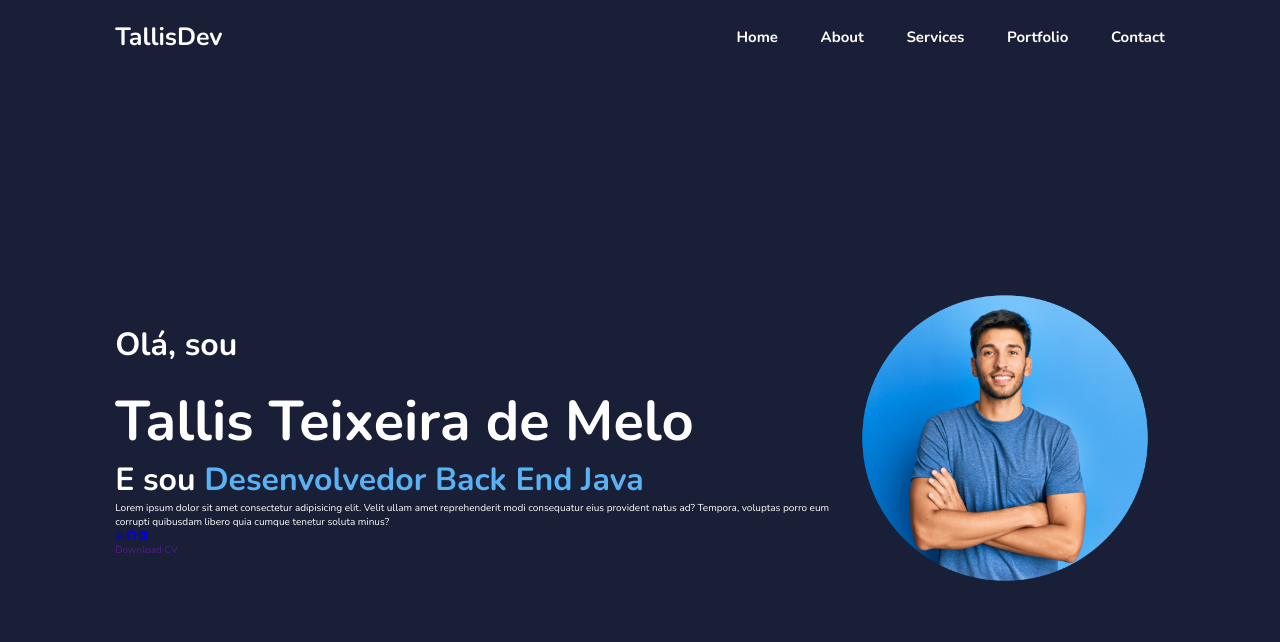
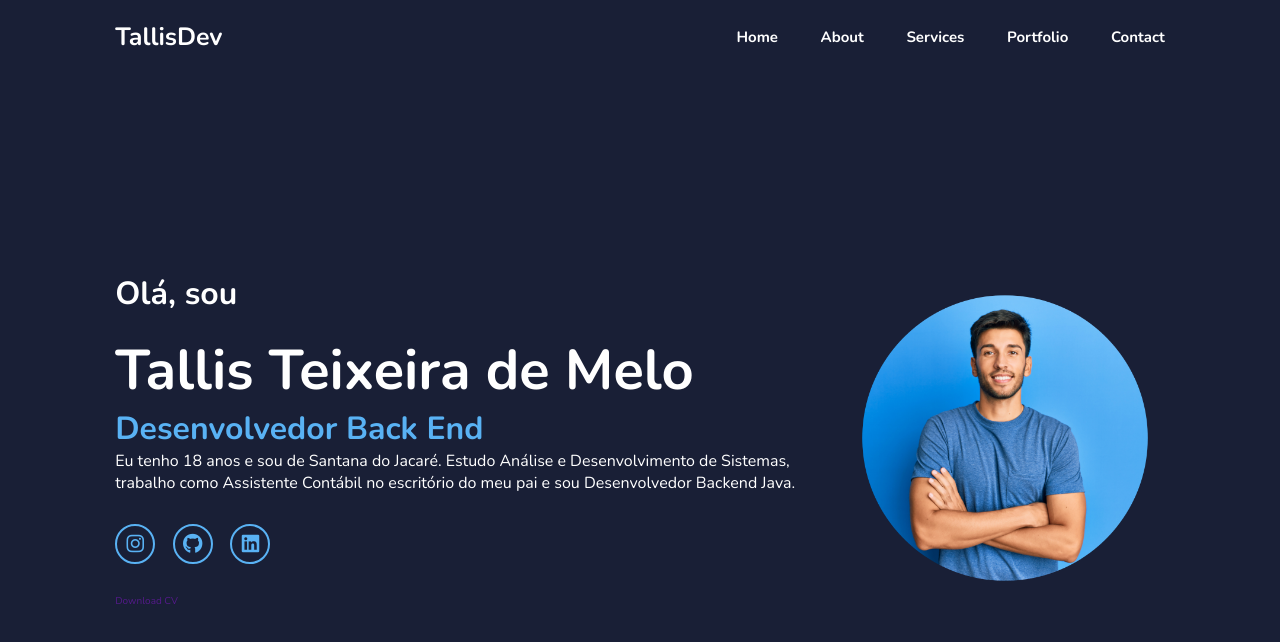
Before and after one commit to tallismelo07/projeto-de-portifolio-faculdade, a plain HTML site: page index.html in a window 1280 px wide. Drawn offline with nearby package versions, Linux system fonts and the light colour scheme.

Commit message:
Desenvolvendo o site
Melhorando muito mais e colocando minhas informações

```diff
--- a/css/style.css
+++ b/css/style.css
@@ -101,3 +101,40 @@ span {
     width: 25vw;
     animation: floatImage 4s ease-in-out infinite;
 }
+
+@keyframes flotImage {
+    0% {
+        transform: translateY(0);
+    }
+    50% {
+        transform: translateY(-2.4rem);
+    }
+    100% {
+        transform:  translateY(0);
+    }
+}
+
+.home-content p {
+    font-size: 1.6rem;
+}
+
+.social-media a {
+    display:  inline-flex;
+    justify-content: center;
+    align-items: center;
+    width: 4rem;
+    height: 4rem;
+    background: transparent;
+    border:  .2rem  solid var(--main-color);
+    border-radius: 50%;
+    font-size: 2rem;
+    color: var(--main-color);
+    margin: 3rem 1.5rem 3rem 0;
+    transition: .5s ease;
+}
+
+.social-media a:hover {
+    background: var(--main-color);
+    color: var(--snd-bf-color);
+    box-shadow: 0 0 1rem var(--main-color);
+}
--- a/index.html
+++ b/index.html
@@ -29,8 +29,8 @@
         <div class="home-content">
             <h3>Olá, sou </h3>
             <h1>Tallis Teixeira de Melo</h1>
-            <h3>E sou <span>Desenvolvedor Back End Java</span></h3>
-            <p>Lorem ipsum dolor sit amet consectetur adipisicing elit. Velit ullam amet reprehenderit modi consequatur eius provident natus ad? Tempora, voluptas porro eum corrupti quibusdam libero quia cumque tenetur soluta minus?</p>
+            <h3><span>Desenvolvedor Back End</span></h3>
+            <p>Eu tenho 18 anos e sou de Santana do Jacaré. Estudo Análise e Desenvolvimento de Sistemas, trabalho como Assistente Contábil no escritório do meu pai e sou Desenvolvedor Backend Java.</p>
 
             <div class="social-media">
                 <a href="#"><i class="fa-brands fa-instagram"></i></a>
```
